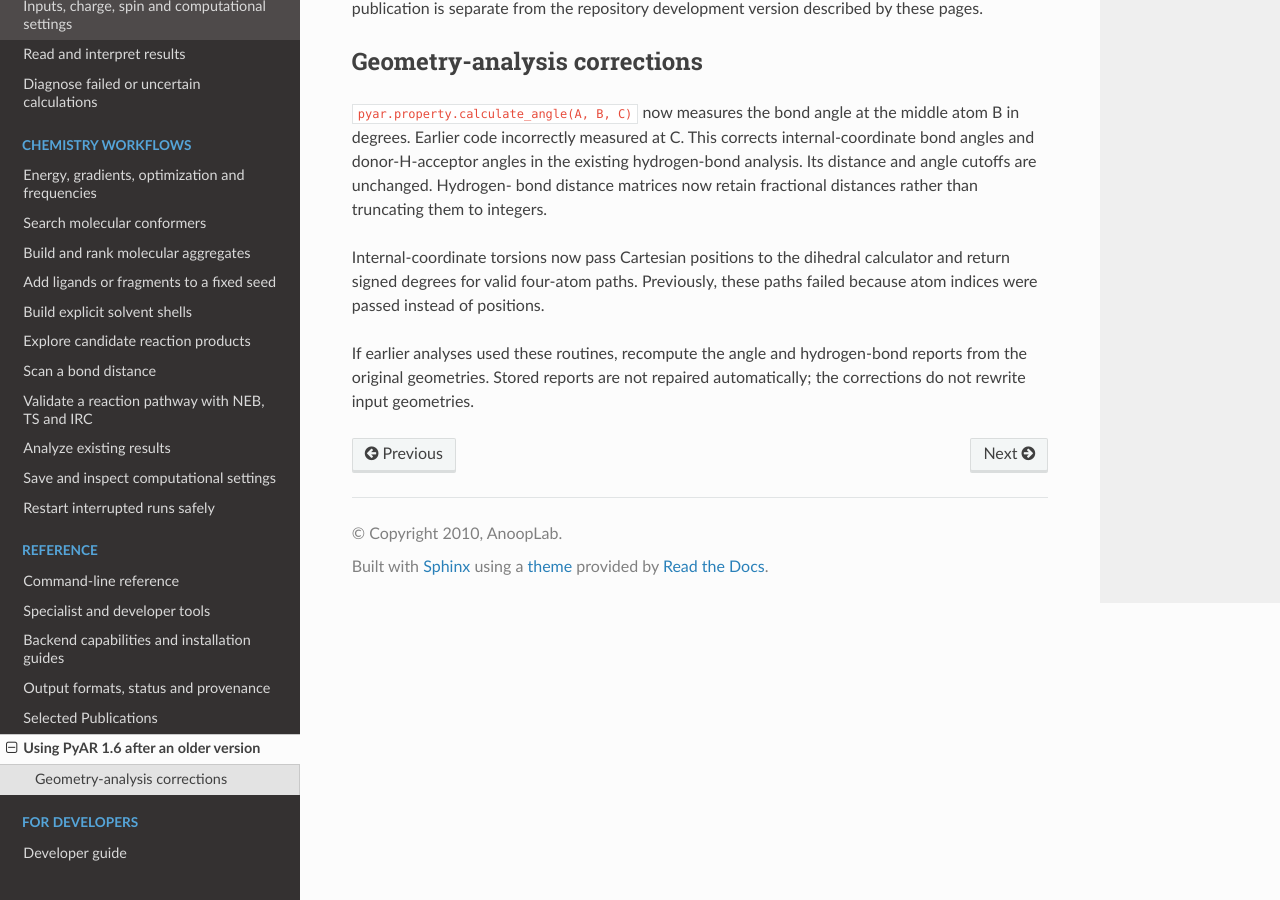
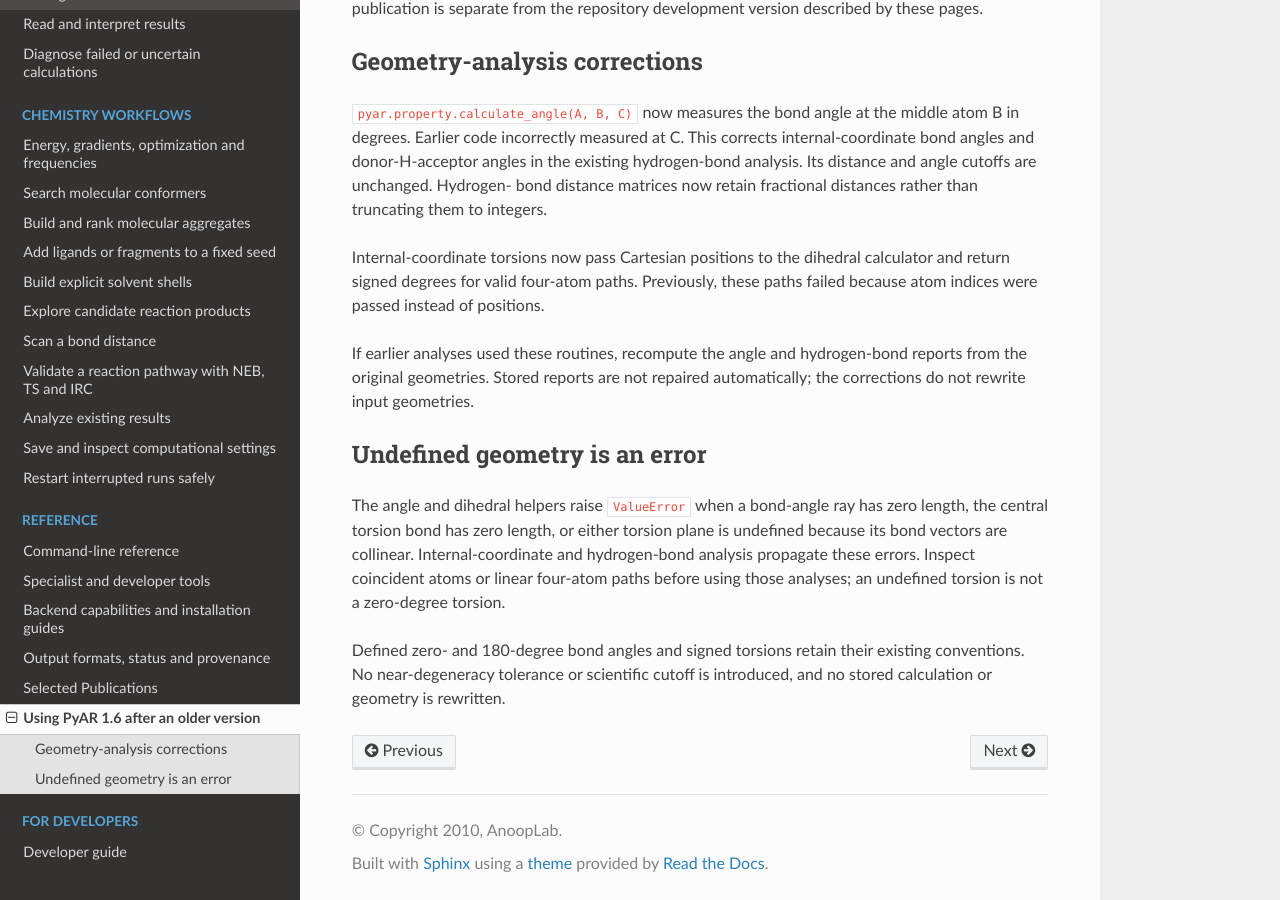
Before and after one commit to anooplab/pyar, a Sphinx documentation site: the page built from docs/reference/upgrade.rst, in a window 1280 px wide and 900 px high, scrolled down 550 px. Built offline with Sphinx 7.4.7 and the Read the Docs theme 3.1.0, drawn with Linux system fonts in a browser that asks for light colours.

Commit message:
Reject mathematically undefined angles and torsions

```diff
--- a/docs/reference/upgrade.rst
+++ b/docs/reference/upgrade.rst
@@ -37,3 +37,17 @@ these paths failed because atom indices were passed instead of positions.
 If earlier analyses used these routines, recompute the angle and hydrogen-bond
 reports from the original geometries. Stored reports are not repaired
 automatically; the corrections do not rewrite input geometries.
+
+Undefined geometry is an error
+-----------------------------
+
+The angle and dihedral helpers raise ``ValueError`` when a bond-angle ray has
+zero length, the central torsion bond has zero length, or either torsion plane
+is undefined because its bond vectors are collinear. Internal-coordinate and
+hydrogen-bond analysis propagate these errors. Inspect coincident atoms or
+linear four-atom paths before using those analyses; an undefined torsion is
+not a zero-degree torsion.
+
+Defined zero- and 180-degree bond angles and signed torsions retain their
+existing conventions. No near-degeneracy tolerance or scientific cutoff is
+introduced, and no stored calculation or geometry is rewritten.
```
Also changed, not shown: CHANGELOG.md (+6 -0 lines), 1 other file.
